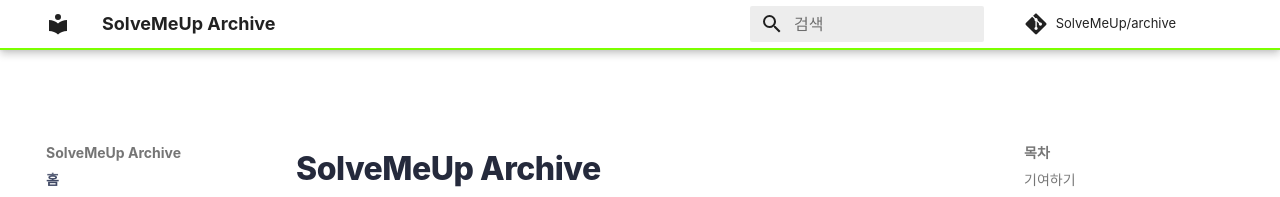
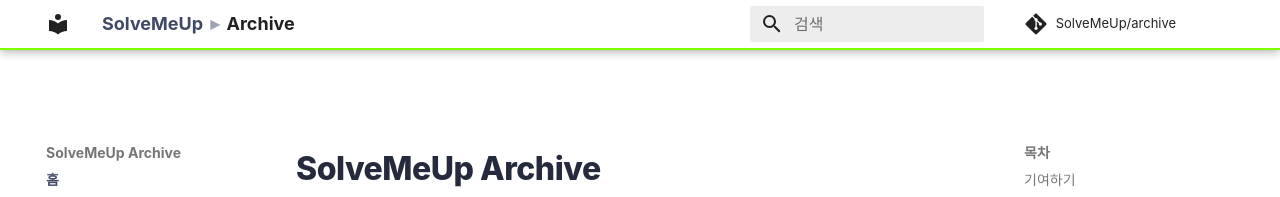
Before and after one commit to SolveMeUp/archive, an MkDocs documentation site: the page built from content/index.md, in a window 1280 px wide. Shown: the top 197 px of the page. Built offline with MkDocs 1.6.1 and Material for MkDocs 9.7.7, drawn with Linux system fonts in a browser that asks for light colours; comment, search, counter and statistics services are not loaded.

Commit message:
feat: 헤더 타이틀 브레드크럼화 (SolveMeUp·Archive 복귀 링크) (#14)

```diff
--- a/content/stylesheets/extra.css
+++ b/content/stylesheets/extra.css
@@ -73,3 +73,30 @@
 .md-typeset details {
   border-radius: 12px;
 }
+
+/* 헤더 브레드크럼 타이틀(overrides/partials/header.html): 'SolveMeUp ▸ Archive'.
+ * 'SolveMeUp'은 본 서비스(/)로 돌아가는 링크 — navy로 클릭 가능함을 드러내고,
+ * '▸'는 gray 구분자, 'Archive'는 현재 위치라 기본 헤더색(black) 유지. */
+.md-header__title .smu-home-link {
+  color: #3f4864;
+  font-weight: 700;
+}
+.md-header__title .smu-home-link:hover,
+.md-header__title .smu-home-link:focus {
+  text-decoration: underline;
+  text-underline-offset: 3px;
+}
+.md-header__title .smu-sep {
+  margin: 0 0.4em;
+  color: #9ea4b3;
+}
+/* 'Archive'는 현재 위치라 기본 헤더색(black) 유지하되 아카이브 홈으로 클릭 가능 —
+ * hover 시 밑줄로 클릭 가능함을 드러낸다(SolveMeUp만큼 강조하지는 않음). */
+.md-header__title .smu-archive-link {
+  color: inherit;
+}
+.md-header__title .smu-archive-link:hover,
+.md-header__title .smu-archive-link:focus {
+  text-decoration: underline;
+  text-underline-offset: 3px;
+}
--- /dev/null
+++ b/overrides/partials/header.html
@@ -0,0 +1,75 @@
+{#-
+  Material 헤더 partial 오버라이드. 원본(material/templates/partials/header.html)을
+  복사한 뒤 '타이틀'만 브레드크럼으로 바꾼 것 — archive는 SolveMeUp의 하위 사이트라
+  본 서비스로 돌아갈 동선이 필요하다(메모리: 로그인칩 v1 ⒝).
+  바뀐 곳은 아래 '브레드크럼 타이틀' 블록 하나뿐. 나머지는 원본 그대로다.
+  ⚠️ 원본 partial이 바뀌면(주로 Material 메이저 업) 이 복사본도 맞춰야 함(requirements 핀 <10).
+-#}
+{% set class = "md-header" %}
+{% if "navigation.tabs.sticky" in features %}
+  {% set class = class ~ " md-header--shadow md-header--lifted" %}
+{% elif "navigation.tabs" not in features %}
+  {% set class = class ~ " md-header--shadow" %}
+{% endif %}
+<header class="{{ class }}" data-md-component="header">
+  <nav class="md-header__inner md-grid" aria-label="{{ lang.t('header') }}">
+    <a href="{{ config.extra.homepage | d(nav.homepage.url, true) | url }}" title="{{ config.site_name | e }}" class="md-header__button md-logo" aria-label="{{ config.site_name }}" data-md-component="logo">
+      {% include "partials/logo.html" %}
+    </a>
+    <label class="md-header__button md-icon" for="__drawer">
+      {% set icon = config.theme.icon.menu or "material/menu" %}
+      {% include ".icons/" ~ icon ~ ".svg" %}
+    </label>
+    <div class="md-header__title" data-md-component="header-title">
+      <div class="md-header__ellipsis">
+        <div class="md-header__topic">
+          <span class="md-ellipsis">
+            {#- 브레드크럼 타이틀: 'SolveMeUp'(본 서비스 `/`) ▸ 'Archive'(아카이브 루트 `/archive/`).
+                원본은 {{ config.site_name }} 한 덩어리였음. -#}
+            <a href="/" class="smu-home-link" title="SolveMeUp 메인 서비스로 이동">SolveMeUp</a><span class="smu-sep">▸</span><a href="/archive/" class="smu-archive-link" title="아카이브 홈으로 이동">Archive</a>
+          </span>
+        </div>
+        <div class="md-header__topic" data-md-component="header-topic">
+          <span class="md-ellipsis">
+            {% if page.meta and page.meta.title %}
+              {{ page.meta.title }}
+            {% else %}
+              {{ page.title }}
+            {% endif %}
+          </span>
+        </div>
+      </div>
+    </div>
+    {% if config.theme.palette %}
+      {% if not config.theme.palette is mapping %}
+        {% include "partials/palette.html" %}
+      {% endif %}
+    {% endif %}
+    {% if not config.theme.palette is mapping %}
+      {% include "partials/javascripts/palette.html" %}
+    {% endif %}
+    {% if config.extra.alternate %}
+      {% include "partials/alternate.html" %}
+    {% endif %}
+    {% if "material/search" in config.plugins %}
+      {% set search = config.plugins["material/search"] | attr("config") %}
+      {% if search.enabled %}
+        <label class="md-header__button md-icon" for="__search">
+          {% set icon = config.theme.icon.search or "material/magnify" %}
+          {% include ".icons/" ~ icon ~ ".svg" %}
+        </label>
+        {% include "partials/search.html" %}
+      {% endif %}
+    {% endif %}
+    {% if config.repo_url %}
+      <div class="md-header__source">
+        {% include "partials/source.html" %}
+      </div>
+    {% endif %}
+  </nav>
+  {% if "navigation.tabs.sticky" in features %}
+    {% if "navigation.tabs" in features %}
+      {% include "partials/tabs.html" %}
+    {% endif %}
+  {% endif %}
+</header>
```
